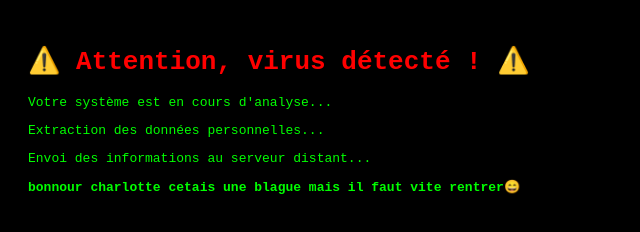
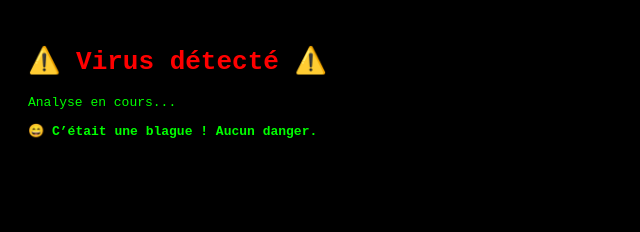
Before and after one commit to Basafonddd/Basafond.github.io, a plain HTML site: page index.html in a window 1280 px wide. Shown: the whole page, without its empty margins (0-640 px from the left). Drawn offline with Linux system fonts and the light colour scheme.

Commit message:
Update index.html

```diff
--- a/index.html
+++ b/index.html
@@ -3,7 +3,7 @@
 <head>
   <meta charset="UTF-8">
   <meta name="viewport" content="width=device-width, initial-scale=1.0">
-    <title>Faux Cheval de Troie</title>
+  <title>Faux virus</title>
   <style>
     body {
       background-color: black;
@@ -17,10 +17,8 @@
   </style>
 </head>
 <body>
-    <h1>⚠️ Attention, virus détecté ! ⚠️</h1>
-    <p>Votre système est en cours d'analyse...</p>
-    <p>Extraction des données personnelles...</p>
-    <p>Envoi des informations au serveur distant...</p>
-    <p><strong>bonnour charlotte cetais une blague mais il faut vite rentrer😄</strong></p>
+  <h1>⚠️ Virus détecté ⚠️</h1>
+  <p>Analyse en cours...</p>
+  <p><strong>😄 C’était une blague ! Aucun danger.</strong></p>
 </body>
 </html>
```
Lines whose indentation alone changed are shown as unchanged.
